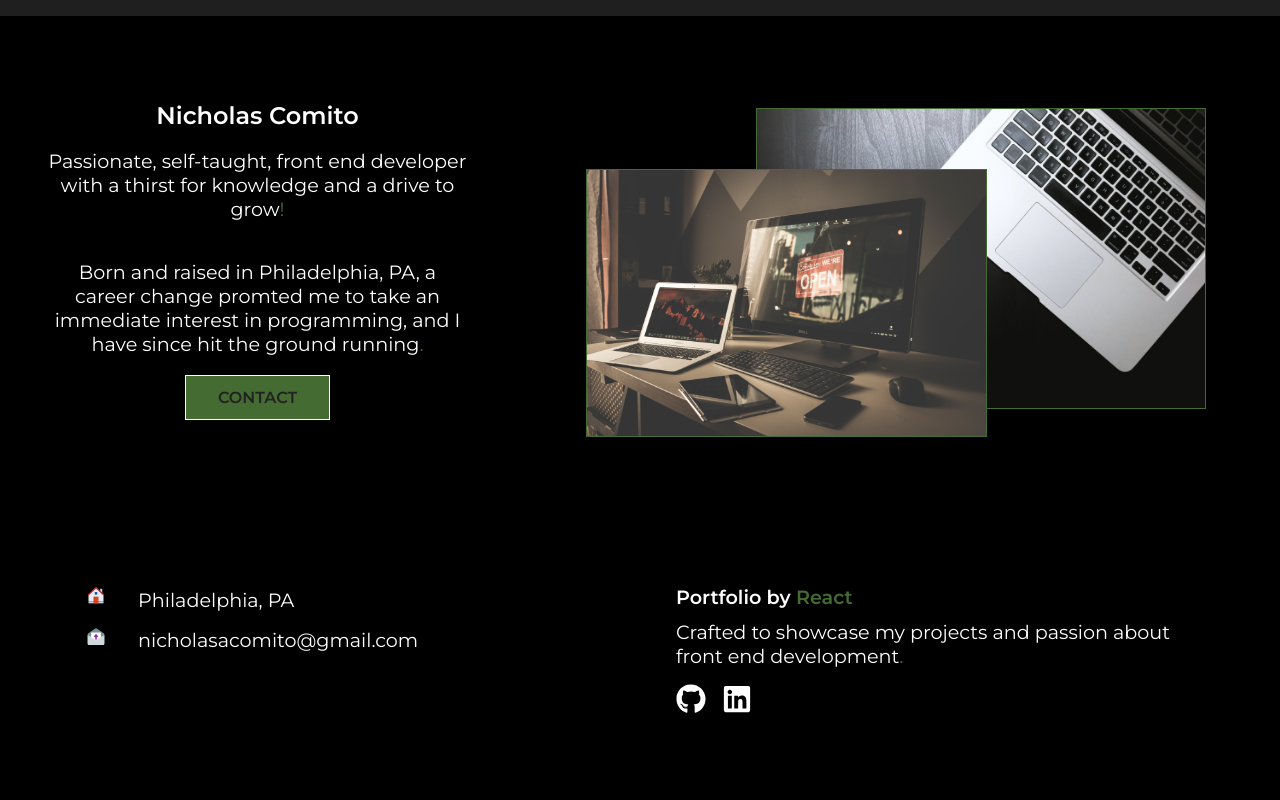
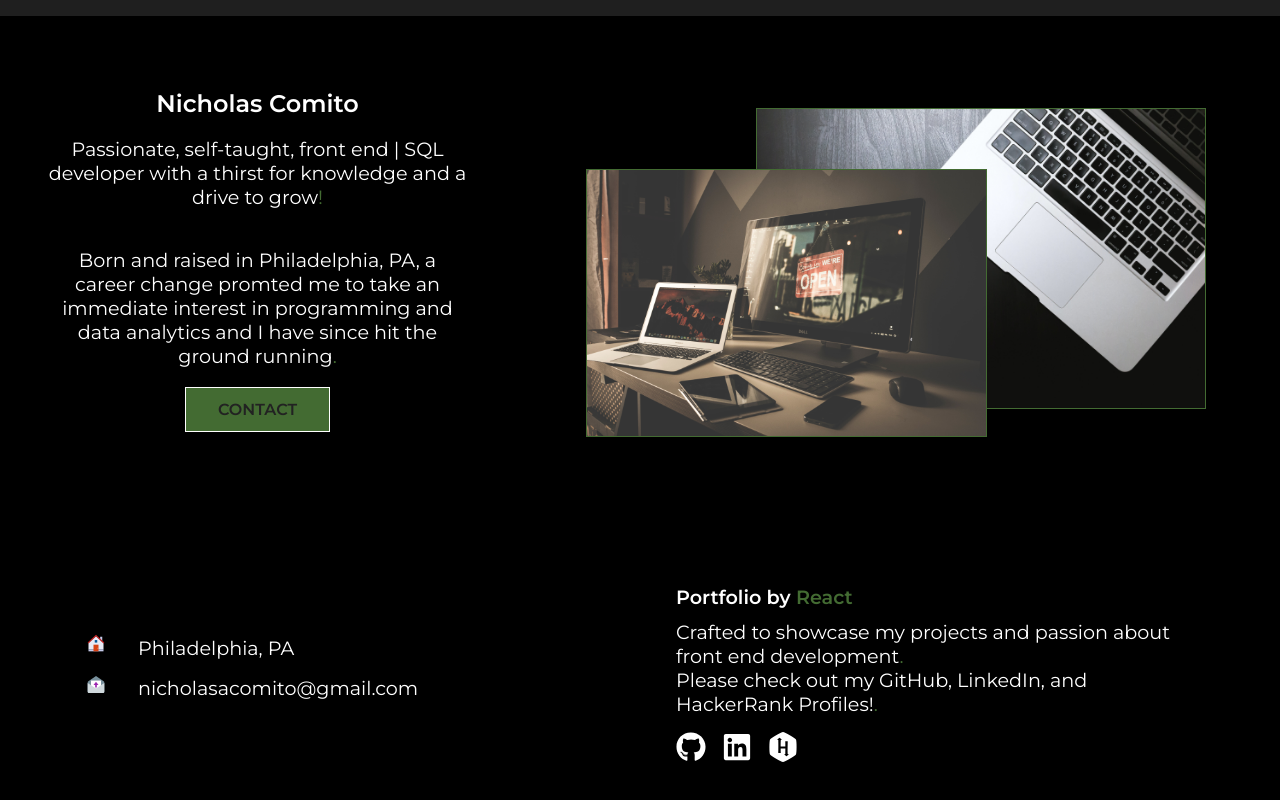
Before and after one commit to NickyTomatoes/my-portfolio, a React (Create React App) app: page /about in a window 1280 px wide. Shown: the part 464-1264 px from the top of the page. Built offline with nearby package versions, Linux system fonts and the light colour scheme; grey boxes are pictures that could not be loaded.

Commit message:
added links and icons and skills

```diff
--- a/src/Components/AboutContent.js
+++ b/src/Components/AboutContent.js
@@ -11,13 +11,13 @@ const AboutContent = () => {
       <div className="left">
         <h1>Nicholas Comito</h1>
         <p>
-          Passionate, self-taught, front end developer with a thirst for
+          Passionate, self-taught, front end | SQL developer with a thirst for
           knowledge and a drive to grow<span>!</span>
         </p>
         <p>
           Born and raised in Philadelphia, PA, a career change promted me to
-          take an immediate interest in programming, and I have since hit the
-          ground running
+          take an immediate interest in programming and data analytics and I
+          have since hit the ground running
           <span>.</span>
         </p>
         <Link to="/contact">
--- a/src/Components/Footer.css
+++ b/src/Components/Footer.css
@@ -11,7 +11,14 @@
   gap: 40px;
 }
 
-.left,
+.left {
+  height: 100%;
+  max-width: 100%;
+  display: flex;
+  flex-direction: column;
+  padding: 4rem 1rem;
+}
+
 .right {
   height: 100%;
   max-width: 100%;
@@ -47,4 +54,8 @@ p {
   .footer-container {
     grid-template-columns: 1fr;
   }
+
+  .left {
+    padding: 1rem;
+  }
 }
--- a/src/Components/Footer.js
+++ b/src/Components/Footer.js
@@ -1,5 +1,5 @@
 import "./Footer.css";
-import { FaGithub, FaLinkedin } from "react-icons/fa";
+import { FaGithub, FaLinkedin, FaHackerrank } from "react-icons/fa";
 import { FcHome, FcFeedback } from "react-icons/fc";
 
 import React from "react";
@@ -33,6 +33,10 @@ const Footer = () => {
             Crafted to showcase my projects and passion about front end
             development<span>.</span>
           </p>
+          <p>
+            Please check out my GitHub, LinkedIn, and HackerRank Profiles!
+            <span>.</span>
+          </p>
           <div className="social">
             <a href="https://github.com/NickyTomatoes" target="blank">
               <FaGithub
@@ -49,6 +53,12 @@ const Footer = () => {
                 style={{ color: "#fff", marginRight: "1rem" }}
               />
             </a>
+            <a href="https://www.hackerrank.com/Ncomito1221" target="blank">
+              <FaHackerrank
+                size={30}
+                style={{ color: "#fff", marginRight: "1rem" }}
+              />
+            </a>
           </div>
         </div>
       </div>
--- a/src/Components/Skills.js
+++ b/src/Components/Skills.js
@@ -8,6 +8,7 @@ import {
   DiJsBadge,
   DiReact,
   DiGithubBadge,
+  DiMysql,
 } from "react-icons/di";
 
 const Skills = () => {
@@ -41,6 +42,10 @@ const Skills = () => {
           <DiGithubBadge size={70} style={{ color: "#fff" }} />
           <p>GITHUB</p>
         </div>
+        <div className="icon">
+          <DiMysql size={70} style={{ color: "#fff" }} />
+          <p>MySQL</p>
+        </div>
       </div>
     </div>
   );
```
